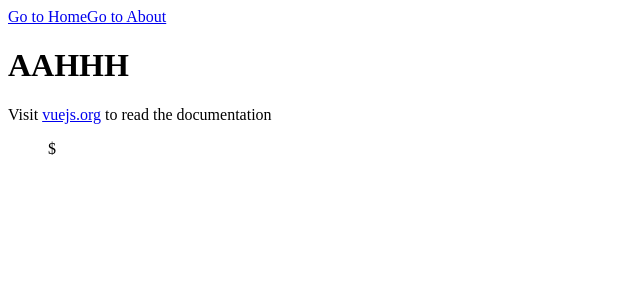
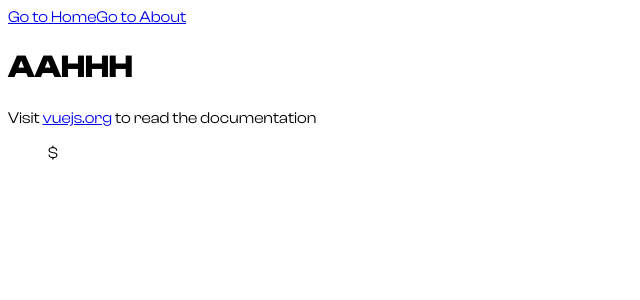
Before and after one commit to Akiliyh/IMACVue, a JavaScript app: page / in a window 1280 px wide. Shown: the top 300 px of the page, without its empty margins (0-640 px from the left). Built offline with nearby package versions, Linux system fonts and the light colour scheme.

Commit message:
feat: added font

```diff
--- a/src/App.vue
+++ b/src/App.vue
@@ -12,4 +12,13 @@ import 'primeicons/primeicons.css'
   </main>
 </template>
 
-<style scoped></style>
+<style scoped>
+@font-face {
+  font-family: Clash_Display;
+  src: url('@/assets/fonts/ClashDisplay-Variable.woff2') format('woff2');
+}
+
+* {
+  font-family: Clash_Display;
+}
+</style>
```
Also changed, not shown: src/assets/fonts/ClashDisplay-Variable.woff2 (added).
